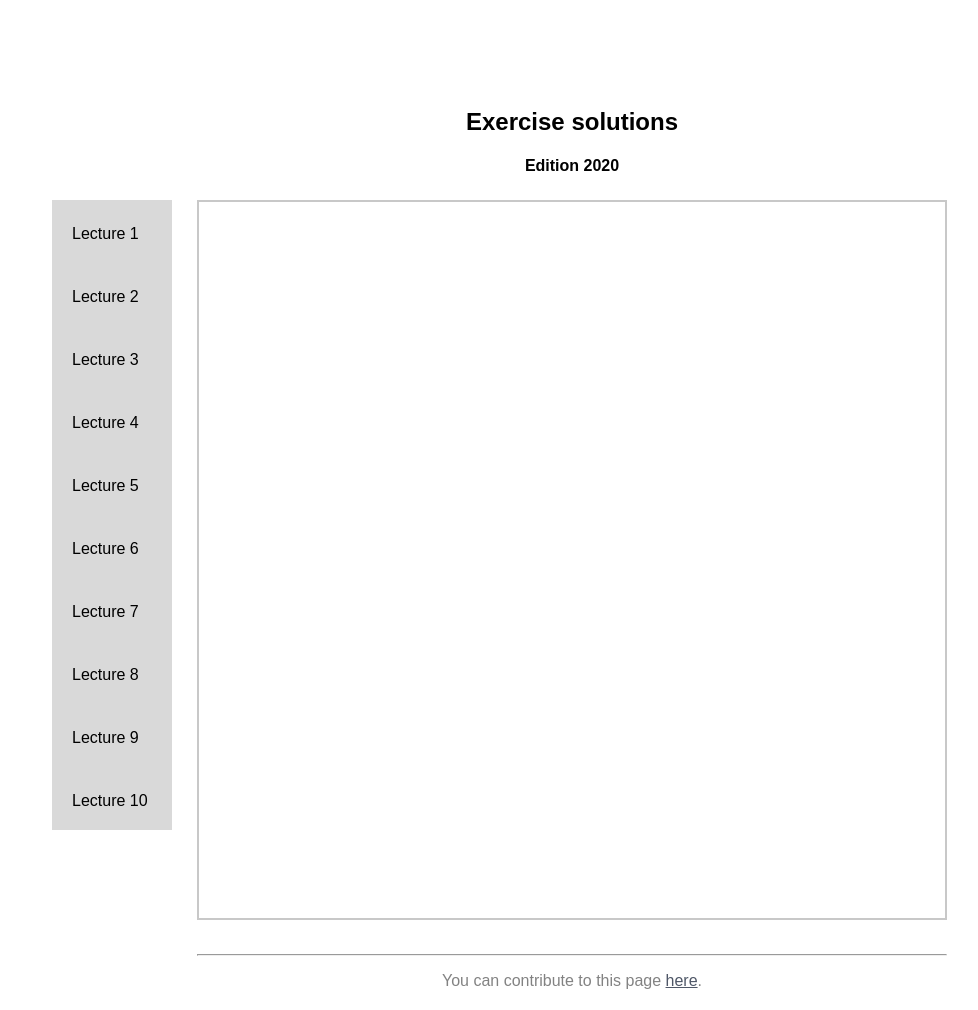
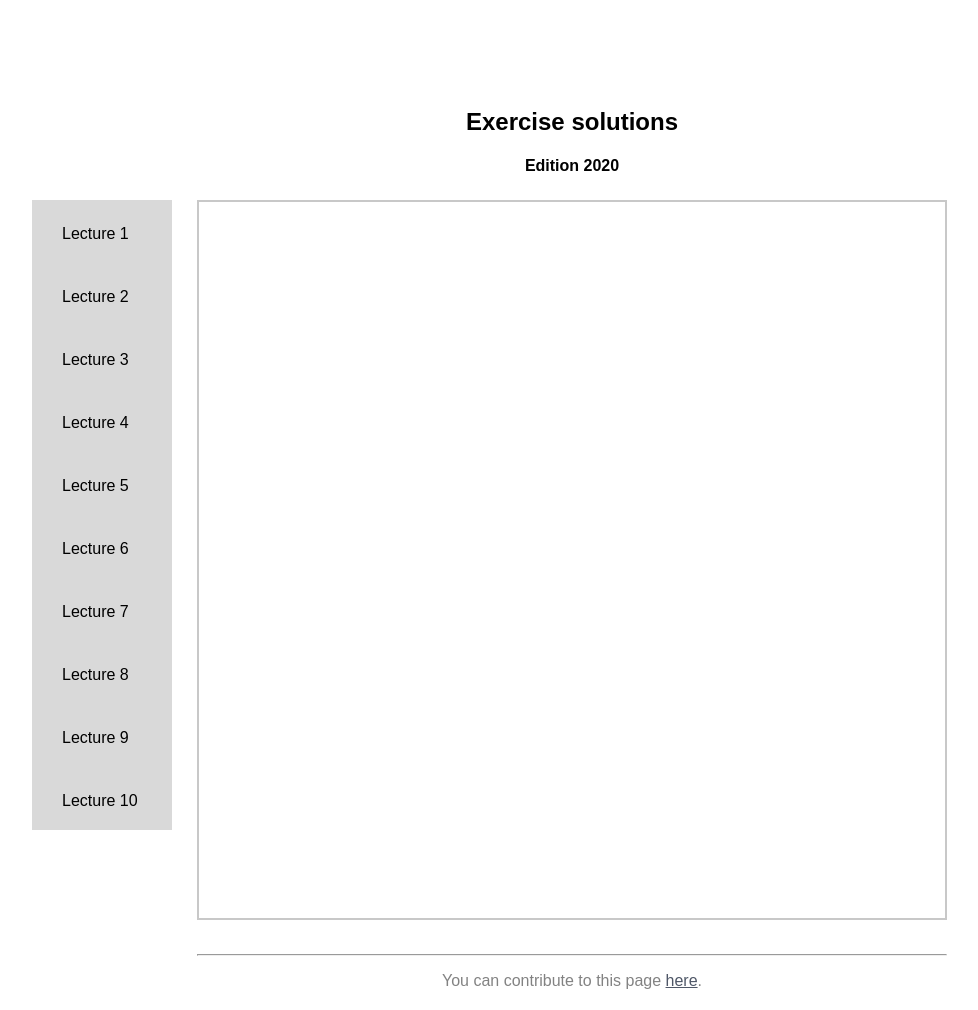
Before and after one commit to simon-bouchard/Missing-Semester-Solutions, a PHP site: page /solution.htm in a window 1280 px wide. Shown: the part 209-1219 px from the top of the page, without its empty margins (68-1046 px from the left). Run offline with PHP 8.4, Linux system fonts and the light colour scheme.

Commit message:
added variables to stylesheet change menu size

```diff
--- a/style.css
+++ b/style.css
@@ -6,7 +6,9 @@
 	--gray: hsla(0, 0%, 70%, 0.5);
 	--lightGray: hsla(0, 0%, 90%, 0.3);
 	--darkGray: hsla(0, 0%, 50%, 0.5);
+	--codeColor: hsla(0, 0%, 86%, 0.3);
 	--baseWidth: 750px;
+	--menuWidth: 140px;
 }
 
 * {
@@ -33,7 +35,7 @@ p {font-size: 1em}
 
 footer {text-align: center; color: rgba(100, 100, 100, 1); font-size: 1em; opacity: 0.8; margin-bottom: 20px;}
 
-code, samp, .code {background-color: rgba(220, 220, 220, 0.3); font-size: 1.1em; white-space: nowrap;}
+code, samp, .code {background-color: var(--codeColor); font-size: 1.1em; white-space: nowrap;}
 
 ol li {margin-bottom: 25px}
 
@@ -60,18 +62,18 @@ footer p {margin-bottom: 7px;}
 }
 
 .menu ul {
-	width: 120px;
+	width: var(--menuWidth);
 	background-color: var(--gray);
 	list-style-type:none;
 	margin: 0 20px 0 0;
 	padding: 0;
 	position: absolute;
-	left: calc(50% - var(--baseWidth) / 2 - 120px - 25px);
+	left: calc(50% - var(--baseWidth) / 2 - var(--menuWidth) - 25px);
 }
 
 .menu ul li a {
 	display: block;
-	padding: 25px 0 20px 20px;
+	padding: 25px 0 20px 30px;
 	text-decoration: none;
 	color: black;
 	text-align: left;
@@ -256,7 +258,7 @@ ul.instblock {
 }
 
 .pinst, i {
-	width: calc(100% - 120px);
+	width: calc(100% - var(--menuWidth));
 }
 
 .b {
```
